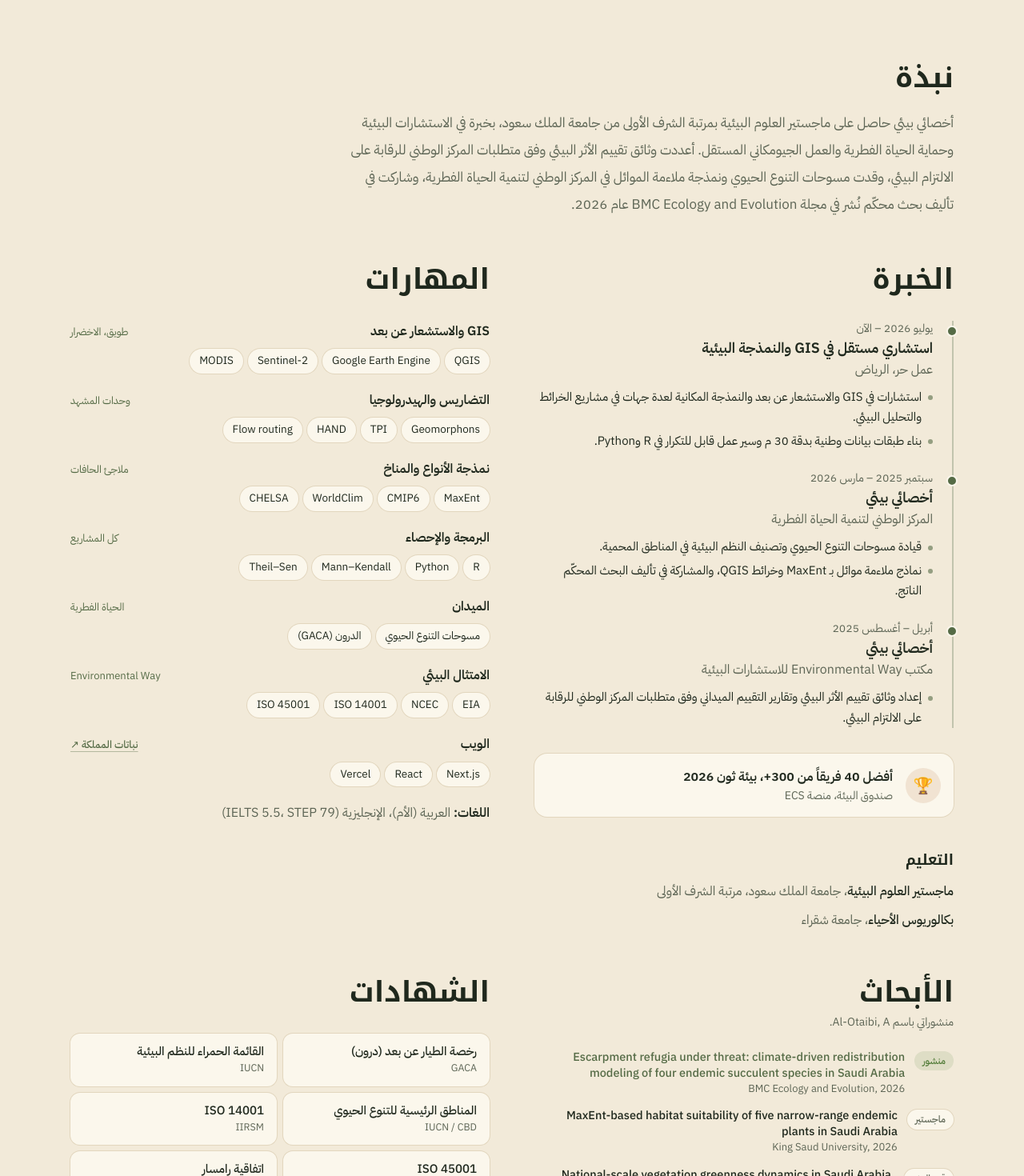
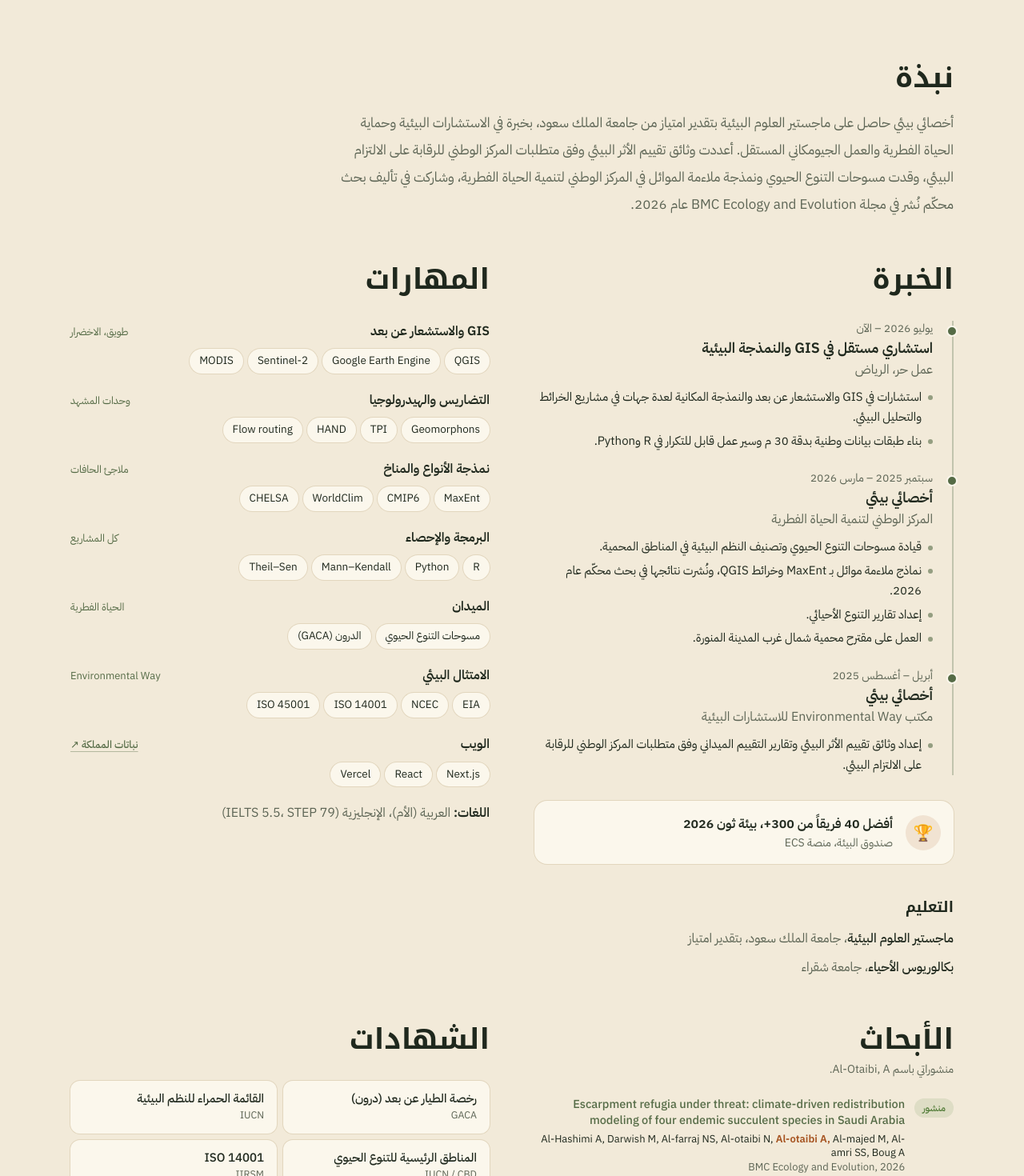
Before and after one commit to abdullahat1422-alt/Portfolio, a Next.js app: page / in a window 1280 px wide. Shown: the part 5640-7110 px from the top of the page at 80% size. Built offline with nearby package versions, Linux system fonts and the light colour scheme.

Commit message:
Distinction wording, paper co-authors and institutions, NCW experience details
Co-Authored-By: Claude Opus 5.5 <noreply@anthropic.com>
Claude-Session: https://claude.ai/code/session_012ad9aWBDY1d1uPsmNpuDGg

```diff
--- a/components/Site.tsx
+++ b/components/Site.tsx
@@ -392,7 +392,22 @@ export default function Site({ lang }: { lang: Lang }) {
                       ) : (
                         <span className="font-medium">{p.title}</span>
                       )}
+                      {p.authors && (
+                        <span className="mt-1 block text-[13px] text-ink">
+                          {p.authors.split(", ").map((au, j, arr) => (
+                            <span key={j} className={au === "Al-otaibi A" ? "font-semibold text-copper" : ""}>
+                              {au}
+                              {j < arr.length - 1 ? ", " : ""}
+                            </span>
+                          ))}
+                        </span>
+                      )}
                       <span className="block text-[13px] text-ink-soft">{p.venue}</span>
+                      {p.orgs && (
+                        <span dir={dir} lang={lang} className="mt-1 block text-[13px] text-sky">
+                          {t(p.orgs)}
+                        </span>
+                      )}
                     </span>
                   </li>
                 ))}
--- a/content/site.ts
+++ b/content/site.ts
@@ -29,8 +29,8 @@ export const person = {
     en: "I collaborate with government, private and research organizations on GIS, remote sensing and spatial modeling, bridging environmental compliance with data-driven analysis.",
   },
   profile: {
-    ar: "أخصائي بيئي حاصل على ماجستير العلوم البيئية بمرتبة الشرف الأولى من جامعة الملك سعود، بخبرة في الاستشارات البيئية وحماية الحياة الفطرية والعمل الجيومكاني المستقل. أعددت وثائق تقييم الأثر البيئي وفق متطلبات المركز الوطني للرقابة على الالتزام البيئي، وقدت مسوحات التنوع الحيوي ونمذجة ملاءمة الموائل في المركز الوطني لتنمية الحياة الفطرية، وشاركت في تأليف بحث محكّم نُشر في مجلة BMC Ecology and Evolution عام 2026.",
-    en: "Environmental specialist with an M.Sc. in Environmental Science (First-Class Honors) from King Saud University, with experience across environmental consulting, wildlife conservation and independent geospatial work. I have prepared EIA documents aligned with NCEC requirements, led biodiversity surveys and habitat suitability modeling at the National Center for Wildlife, and co-authored a peer-reviewed article in BMC Ecology and Evolution.",
+    ar: "أخصائي بيئي حاصل على ماجستير العلوم البيئية بتقدير امتياز من جامعة الملك سعود، بخبرة في الاستشارات البيئية وحماية الحياة الفطرية والعمل الجيومكاني المستقل. أعددت وثائق تقييم الأثر البيئي وفق متطلبات المركز الوطني للرقابة على الالتزام البيئي، وقدت مسوحات التنوع الحيوي ونمذجة ملاءمة الموائل في المركز الوطني لتنمية الحياة الفطرية، وشاركت في تأليف بحث محكّم نُشر في مجلة BMC Ecology and Evolution عام 2026.",
+    en: "Environmental specialist with an M.Sc. in Environmental Science with Distinction from King Saud University, with experience across environmental consulting, wildlife conservation and independent geospatial work. I have prepared EIA documents aligned with NCEC requirements, led biodiversity surveys and habitat suitability modeling at the National Center for Wildlife, and co-authored a peer-reviewed article in BMC Ecology and Evolution.",
   },
   stats: [
     { n: "+50", l: { ar: "خريطة منجزة ضمن مختارات من أعمالي", en: "maps produced across selected works" } },
@@ -185,8 +185,8 @@ export const languages: { name: T; level: T }[] = [
   { name: { ar: "الإنجليزية", en: "English" }, level: { ar: "IELTS 5.5، STEP 79", en: "IELTS 5.5, STEP 79" } },
 ];
 
-export const publications: { status: T; title: string; venue: string; href?: string }[] = [
-  { status: { ar: "منشور", en: "Published" }, title: "Escarpment refugia under threat: climate-driven redistribution modeling of four endemic succulent species in Saudi Arabia", venue: "BMC Ecology and Evolution, 2026", href: "https://doi.org/10.1186/s12862-026-02582-0" },
+export const publications: { status: T; title: string; venue: string; href?: string; authors?: string; orgs?: T }[] = [
+  { status: { ar: "منشور", en: "Published" }, title: "Escarpment refugia under threat: climate-driven redistribution modeling of four endemic succulent species in Saudi Arabia", venue: "BMC Ecology and Evolution, 2026", href: "https://doi.org/10.1186/s12862-026-02582-0", authors: "Al-Hashimi A, Darwish M, Al-farraj NS, Al-otaibi N, Al-otaibi A, Al-majed M, Al-amri SS, Boug A", orgs: { ar: "بالشراكة بين جامعة الملك سعود (قسم النبات والأحياء الدقيقة) والمركز الوطني لتنمية الحياة الفطرية", en: "A collaboration between King Saud University (Botany and Microbiology) and the National Center for Wildlife (NCW)" } },
   { status: { ar: "ماجستير", en: "M.Sc. thesis" }, title: "MaxEnt-based habitat suitability of five narrow-range endemic plants in Saudi Arabia", venue: "King Saud University, 2026" },
   { status: { ar: "قيد النشر", en: "In preparation" }, title: "National-scale vegetation greenness dynamics in Saudi Arabia, 2016–2025", venue: "MODIS NDVI and ERA5" },
   { status: { ar: "قيد العمل", en: "In progress" }, title: "Climate change and habitat suitability of the genus Verbascum in the Arabian Peninsula", venue: "CMIP6" },
@@ -211,7 +211,9 @@ export const experience: { period: T; role: T; org: T; points: T[] }[] = [
     org: { ar: "المركز الوطني لتنمية الحياة الفطرية", en: "National Center for Wildlife (NCW)" },
     points: [
       { ar: "قيادة مسوحات التنوع الحيوي وتصنيف النظم البيئية في المناطق المحمية.", en: "Led biodiversity surveys and ecosystem classification in protected areas." },
-      { ar: "نماذج ملاءمة موائل بـ MaxEnt وخرائط QGIS، والمشاركة في تأليف البحث المحكّم الناتج.", en: "Built MaxEnt habitat models and QGIS maps; co-authored the resulting peer-reviewed study." },
+      { ar: "نماذج ملاءمة موائل بـ MaxEnt وخرائط QGIS، ونُشرت نتائجها في بحث محكّم عام 2026.", en: "Built MaxEnt habitat models and QGIS maps, published as a peer-reviewed article in BMC Ecology and Evolution (2026)." },
+      { ar: "إعداد تقارير التنوع الأحيائي.", en: "Prepared biodiversity reports." },
+      { ar: "العمل على مقترح محمية شمال غرب المدينة المنورة.", en: "Worked on a proposed protected area northwest of Madinah." },
     ],
   },
   {
@@ -231,7 +233,7 @@ export const award = {
 };
 
 export const education: { degree: T; place: T }[] = [
-  { degree: { ar: "ماجستير العلوم البيئية", en: "M.Sc. Environmental Science" }, place: { ar: "جامعة الملك سعود، مرتبة الشرف الأولى", en: "King Saud University, First-Class Honors" } },
+  { degree: { ar: "ماجستير العلوم البيئية", en: "M.Sc. Environmental Science" }, place: { ar: "جامعة الملك سعود، بتقدير امتياز", en: "King Saud University, with Distinction" } },
   { degree: { ar: "بكالوريوس الأحياء", en: "B.Sc. Biology" }, place: { ar: "جامعة شقراء", en: "Shaqra University" } },
 ];
 
```
